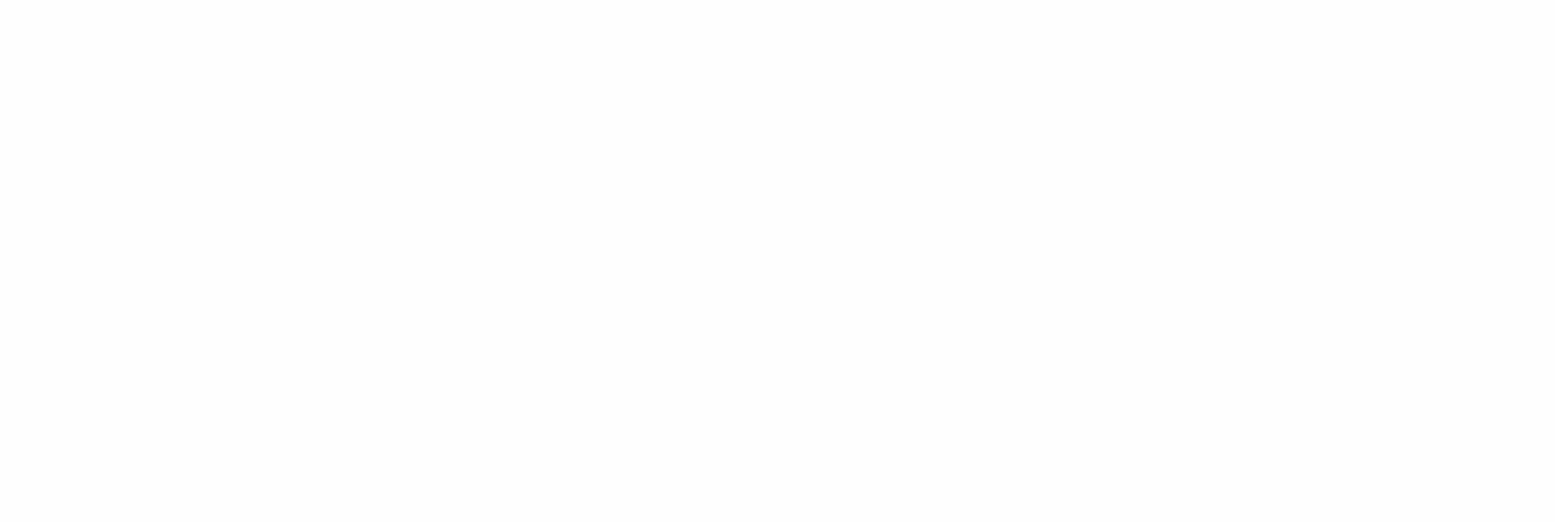
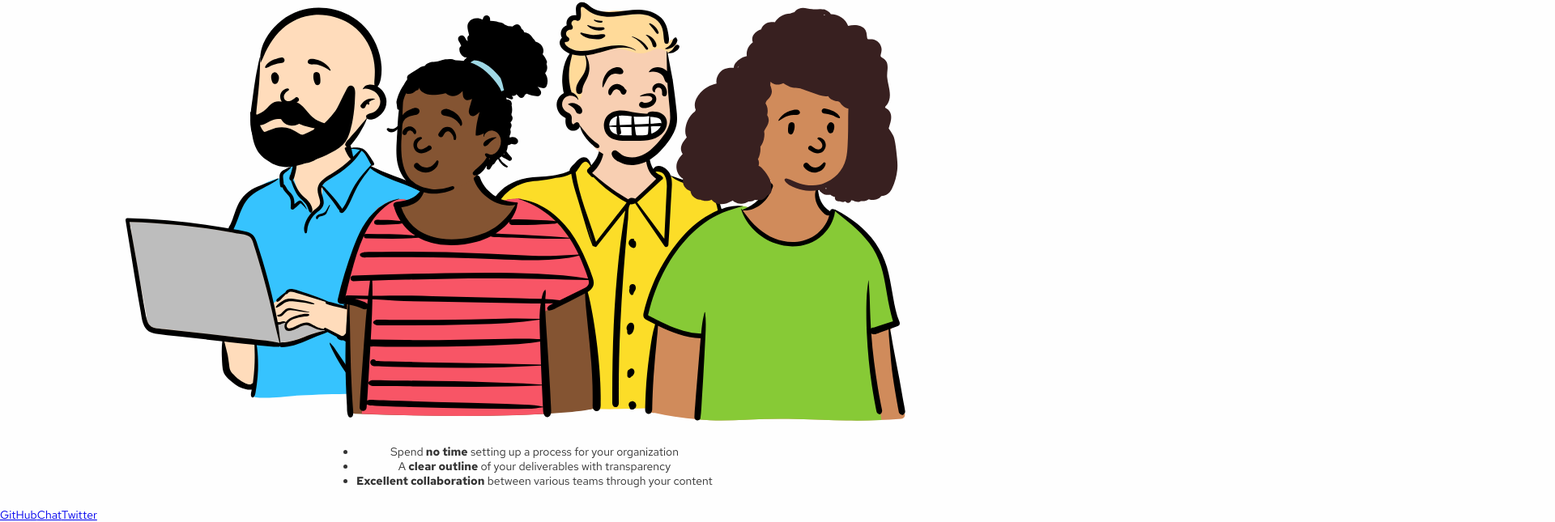
Before and after one commit to troup-io/landing, a Next.js app: page / in a window 1280 px wide. Shown: the part 2139-2784 px from the top of the page at 81% size, 1920 px wide, since content can reach past the window. Before the commit the page ends 800 px from the top, so only its background shows below. Built offline with nearby package versions, Linux system fonts and the light colour scheme.

Commit message:
Add richness to index page

```diff
--- a/pages/index.tsx
+++ b/pages/index.tsx
@@ -1,13 +1,16 @@
 import Head from 'next/head';
 
+import Background from '../components/Background';
 import Header from '../components/Header';
 import Content from '../components/Content';
 
-import '../styles/main.scss';
+import styles from '../styles/main.scss';
 
 export default function Home() {
     return (
-        <section>
+        <div id={styles.wrapper}>
+            <Background />
+            <div id={styles.root}>
                 <Head>
                     <title>Troup - Simplifying everything about teamwork.</title>
                     <link rel="icon" href="/favicon.ico" />
@@ -19,6 +22,12 @@ export default function Home() {
                 </Head>
                 <Header />
                 <Content />
-        </section>
+                <footer>
+                    <a href="http://hub.troup.io">GitHub</a>
+                    <a href="http://chat.troup.io">Chat</a>
+                    <a href="http://twitter.com/troup_app">Twitter</a>
+                </footer>
+            </div>
+        </div>
     );
 }
```
Lines whose indentation alone changed are shown as unchanged.
